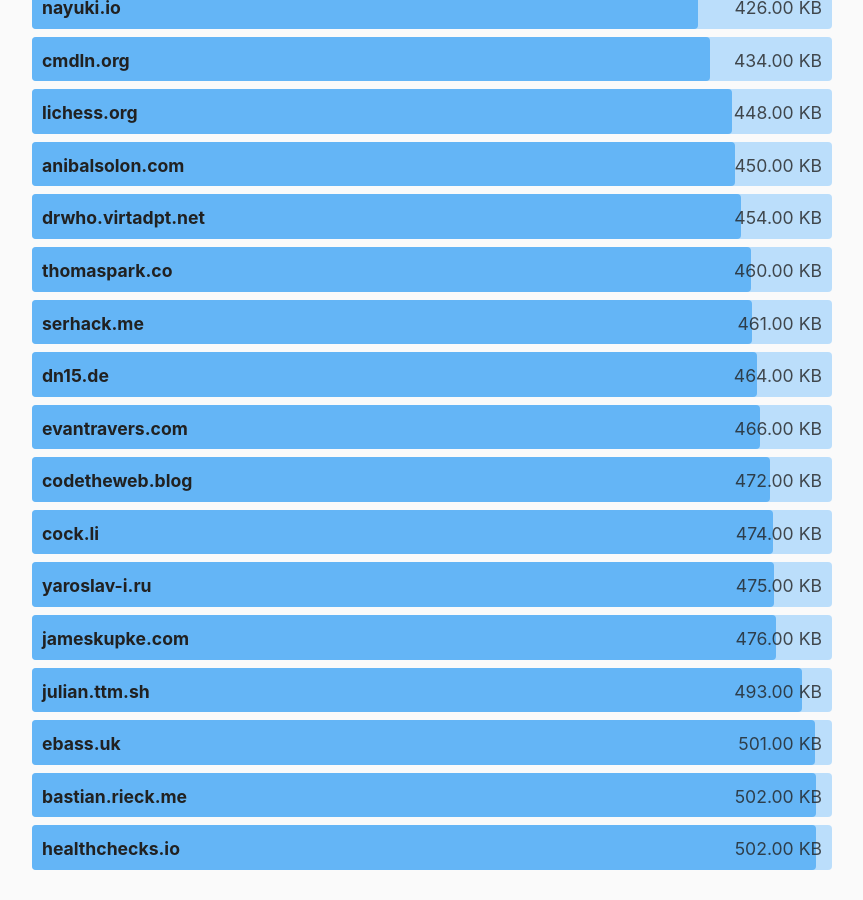
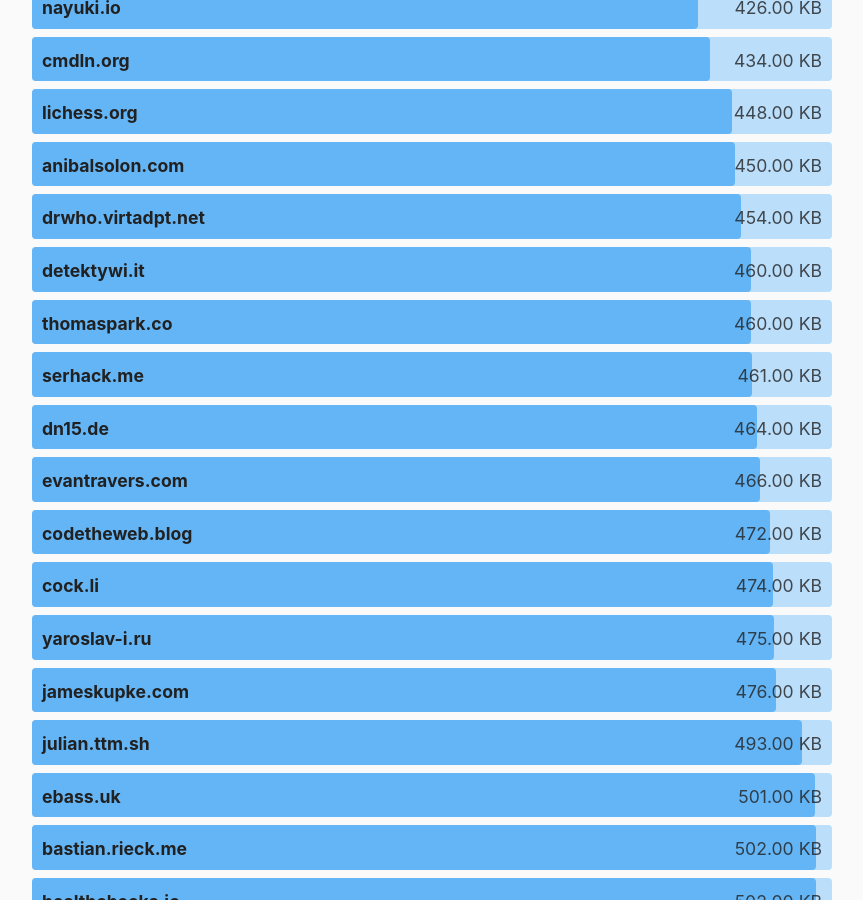
Before and after one commit to kevquirk/512kb.club, a Jekyll site: the page built from index.md, in a window 1280 px wide and 900 px high, scrolled down 20325 px. Shown: the whole window, without its empty margins (208-1071 px from the left). Built offline with Jekyll 4.4.1, drawn with Linux system fonts in a browser that asks for light colours.

Commit message:
Add detektywi.it
https://gtmetrix.com/reports/detektywi.it/zq0srP6A/

```diff
--- a/_data/sites.yml
+++ b/_data/sites.yml
@@ -483,6 +483,11 @@
   size: 11.9
   last_checked: 2021-12-22
 
+- domain: detektywi.it
+  url: https://detektywi.it
+  size: 460
+  last_checked: 2021-01-30
+
 - domain: devosmium.xyz
   url: https://devosmium.xyz/
   size: 13.9
```
